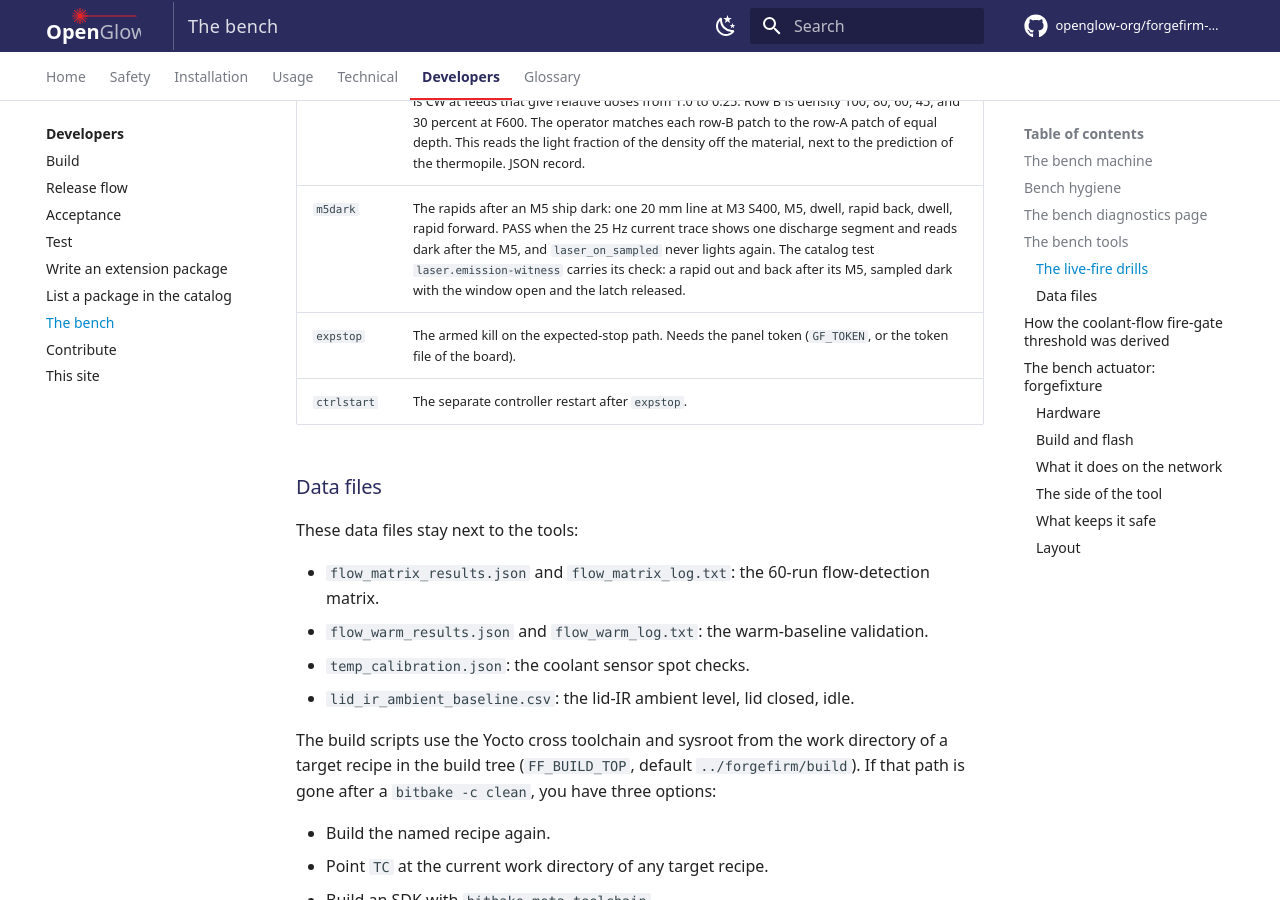
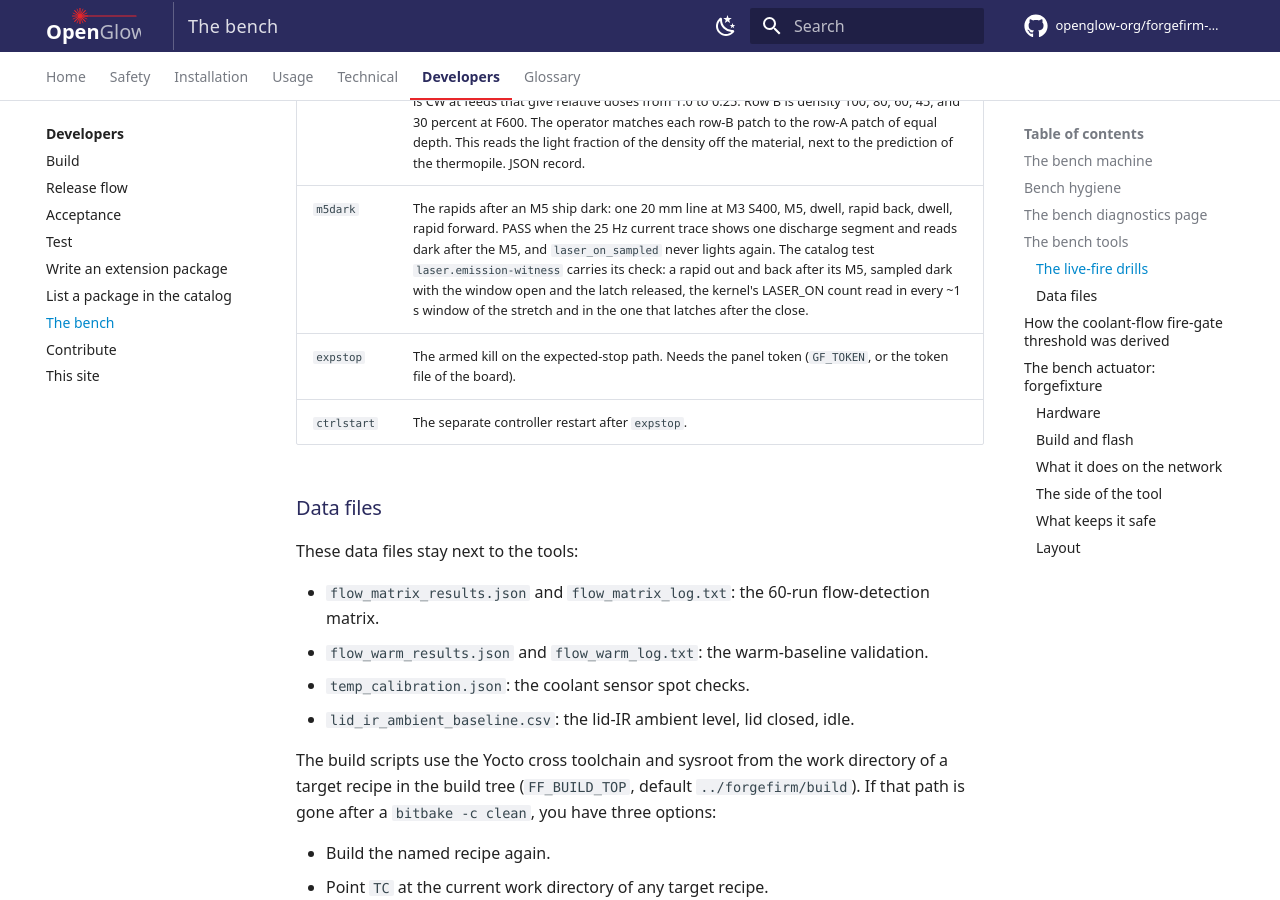
Before and after one commit to openglow-org/forgefirm-docs, an MkDocs documentation site: the page built from docs/developers/bench.md, in a window 1280 px wide and 900 px high, scrolled down 11466 px. Built offline with MkDocs 1.6.1 and Material for MkDocs 9.7.7, drawn with Linux system fonts in a browser that asks for light colours; comment, search, counter and statistics services are not loaded.

Commit message:
Bench: laser.emission-witness reads the LASER_ON count through its dark rapid
Companion of forgefirm 802cd3a (laser.emission-witness: the dark rapid
judged on the kernel's count in every window, the last one included).

- developers/bench.md, the m5dark row: the catalog test's check of the
  rapid out and back after its M5 reads the kernel's LASER_ON count in
  every ~1 s window of the stretch and in the one that latches after
  the close.

Proof: python scripts/check-style.py (style: clean), python
scripts/check-interfaces.py (interfaces: clean (245 checked)), zensical
build (strict: No issues found). Negative control on a scratch copy of
the tree: the British spelling of 'canceled' put into the edited row
fails check-style.py (one SPELLING finding, exit 1), and a link to a
page that does not exist put into the same row fails the strict build
(page does not exist, exit 1).

Acceptance: none; docs only.

```diff
--- a/docs/developers/bench.md
+++ b/docs/developers/bench.md
@@ -224,7 +224,7 @@
 | `xycircle` | The same question for the eye: a dark rapid +X by an offset, one full circle of the given diameter (default 152.4 mm) from its top at S under M4 density, laser off, and a rapid back to the origin. One armed run per mode, each at its own offset. Reports the mode, tick and ramp, the discharge window against the expected time, and the HV current. |
 | `pcurve` | The laser performance-curve ladder: one 100 mm line for each level, at 10 mm/s under M3, with the laser off between rungs, and one mid-ladder rung repeated at the end. Reads `pic/hv_current` and the head thermopile `head/beam_detect_analog` from sysfs at about 25 Hz on the board. The thermopile is a scatter detector in the beam path before the final mirror, so it sees the beam, not the material. The drill brackets each rung on the Run and Idle states of the controller. For each rung it reports the current with a clipped-at-1023 flag, the thermopile delta over its laser-off baseline, and the in-line drift. Then it reports the normalized curve, the monotonicity, a line fit with its threshold intercept, and the drift of the repeated rung. JSON record with the raw trace in the bench data directory. The rungs follow `laser_power_model`; a comma-separated list overrides them. A curve measurement wants `$35` = 0. |
 | `dpatch` | The depth witness for the density curve: two rows of small serpentine-filled patches. Row A is CW at feeds that give relative doses from 1.0 to 0.25. Row B is density 100, 80, 60, 45, and 30 percent at F600. The operator matches each row-B patch to the row-A patch of equal depth. This reads the light fraction of the density off the material, next to the prediction of the thermopile. JSON record. |
-| `m5dark` | The rapids after an M5 ship dark: one 20 mm line at M3 S400, M5, dwell, rapid back, dwell, rapid forward. PASS when the 25 Hz current trace shows one discharge segment and reads dark after the M5, and `laser_on_sampled` never lights again. The catalog test `laser.emission-witness` carries its check: a rapid out and back after its M5, sampled dark with the window open and the latch released. |
+| `m5dark` | The rapids after an M5 ship dark: one 20 mm line at M3 S400, M5, dwell, rapid back, dwell, rapid forward. PASS when the 25 Hz current trace shows one discharge segment and reads dark after the M5, and `laser_on_sampled` never lights again. The catalog test `laser.emission-witness` carries its check: a rapid out and back after its M5, sampled dark with the window open and the latch released, the kernel's LASER_ON count read in every ~1 s window of the stretch and in the one that latches after the close. |
 | `expstop` | The armed kill on the expected-stop path. Needs the panel token (`GF_TOKEN`, or the token file of the board). |
 | `ctrlstart` | The separate controller restart after `expstop`. |
 
```
